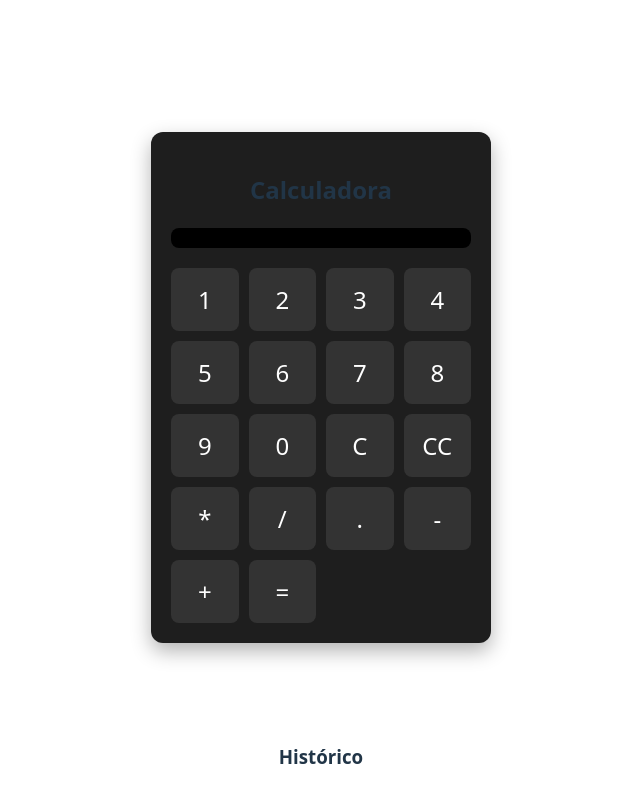
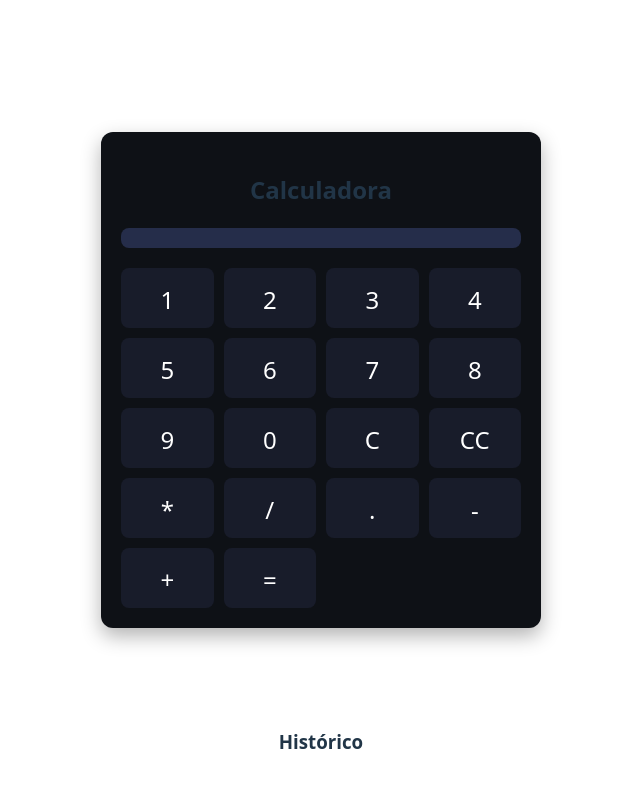
Before and after one commit to sakikout/Calculadora-TS, a React (Vite) app in the folder calculadora-ts/: page / in a window 1280 px wide. Shown: the top 802 px of the page, without its empty margins (319-959 px from the left). Built offline with nearby package versions, Linux system fonts and the light colour scheme.

Commit message:
Update style.ts

```diff
--- a/calculadora-ts/src/components/styles.ts
+++ b/calculadora-ts/src/components/styles.ts
@@ -1,17 +1,41 @@
 import styled from 'styled-components';
 
+interface ButtonProps {
+  $colSpan?: number;
+  $rowSpan?: number;
+}
+
+export const Grid = styled.div`
+    display: flex;
+    flex-direction: row;
+
+`;
+
+export const HistoryContainer = styled.div`
+
+    width: 200px;
+    margin: 100px auto;
+    background: #0E1116;
+    padding: 20px;
+`;
+
+export const HistoryTitle = styled.h2`
+    list-style-type: none;
+    font-size: 1.2rem;
+`;
+
 export const CalculatorContainer = styled.div`
-  width: 300px;
+  width: 400px;
   margin: 100px auto;
-  background: #1e1e1e;
+  background: #0E1116;
   padding: 20px;
   border-radius: 12px;
   box-shadow: 0 8px 20px rgba(0, 0, 0, 0.3);
 `;
 
 export const Display = styled.div`
-  background: #000;
-  color: #0f0;
+  background: #252D4A;
+  color:rgb(255, 255, 255);
   font-size: 2rem;
   padding: 10px;
   border-radius: 8px;
@@ -22,12 +46,13 @@ export const Display = styled.div`
 export const ButtonGrid = styled.div`
   display: grid;
   grid-template-columns: repeat(4, 1fr);
+  grid-auto-rows: 60px;
   gap: 10px;
 `;
 
-export const Button = styled.button`
-  background: #333;
-  color: #fff;
+export const Button = styled.button<ButtonProps>`
+  background: #181C2A;
+  color: rgb(255, 255, 255);
   font-size: 1.5rem;
   padding: 15px;
   border: none;
@@ -35,8 +60,11 @@ export const Button = styled.button`
   cursor: pointer;
   transition: background 0.2s;
 
+    ${({ $colSpan }) => $colSpan && `grid-column: span ${$colSpan};`}
+    ${({ $rowSpan }) => $rowSpan && `grid-row: span ${$rowSpan};`}
+
   &:hover {
-    background: #555;
+    background:rgb(54, 63, 99);
   }
 
   &:active {
```
